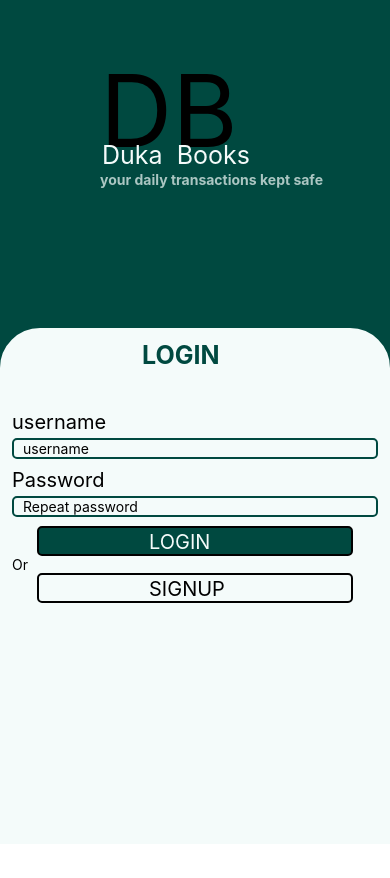
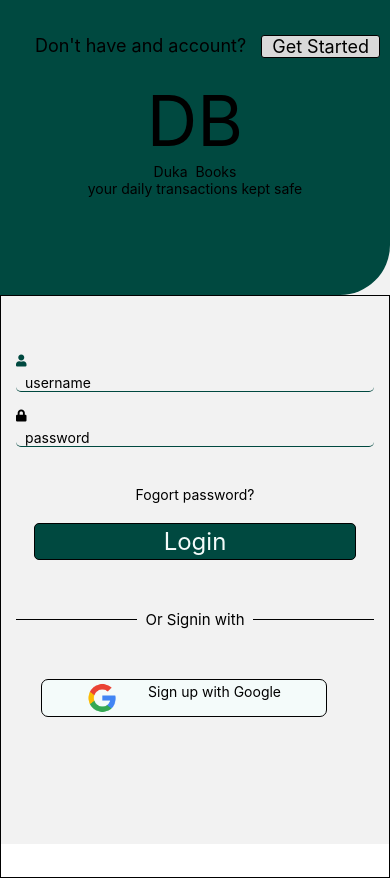
Before and after one commit to jason2000-cpu/Duka_Books, a React Native app: screen /Login in a window 390 px wide. Before the commit the page ends 844 px from the top, so only its background shows below. Built offline with nearby package versions, Linux system fonts and the light colour scheme.

Commit message:
renovated both login and signin UI/UX

```diff
--- a/app/screens/LoginScreen.js
+++ b/app/screens/LoginScreen.js
@@ -1,37 +1,62 @@
 import React from 'react';
-import { Text, View, StyleSheet, TextInput } from 'react-native';
+import { Text, View, StyleSheet, TextInput, Image } from 'react-native';
 import { NavigationContainer } from '@react-navigation/native';
 import { createNativeStackNavigator } from '@react-navigation/native-stack';
+import FontAwesome5 from 'react-native-vector-icons/FontAwesome5'
+
 
 import Colors from '../config/Colors';
+
+
+
+const userIcon = <FontAwesome5 name={'user'} brand solid color={Colors.primary} />;
+const passwordIcon = <FontAwesome5 name={'lock'} brand />;
+
 
 function LoginScreen({navigation}) {
     return (
         <View style={styles.container}>
+            <View style={{backgroundColor:Colors.primary, height:"35%", borderBottomRightRadius: 50}}>
+               <View style={styles.regBtn}>
+                    <Text style={{textAlignVertical: 'center', fontSize: 18}}>Don't have and account?</Text>
+                    <Text style={{borderWidth:1, paddingHorizontal: 10, marginLeft:15,elevation:6, backgroundColor:Colors.grey, borderRadius: 3, fontSize:18, fontWeight:'400' }}  onPress={()=>navigation.navigate('Register') }>Get Started</Text>
+               </View>
             <View style={styles.logo_sec}>
                 <Text style={styles.logo}>DB</Text>
                 <Text style={styles.logo_txt}>Duka  Books</Text>
                 <Text style={styles.logo_ad}>your daily transactions kept safe</Text>
             </View>
-           <View style={styles.form_sec}>
-              <Text style={{ fontSize: 25, fontWeight:'bold', color: Colors.primary ,marginLeft:130, marginBottom: 40}}>LOGIN</Text>
-            <View style={styles.form}>
+            </View>
+            <View style={styles.logForm}>
+
                 <View style={{marginBottom: 9}}>
-                        <Text style={{marginBottom: 4,fontSize:20}}>username</Text>
-                        <TextInput  style={{paddingLeft: 9, borderWidth:2, borderRadius: 5, borderColor:Colors.primary}} placeholder='username'/>
+                    <Text style={{marginBottom: 4,fontSize:20}}>{userIcon}</Text>
+                    <TextInput  style={{paddingLeft: 9, borderBottomWidth:1, borderRadius: 5, borderColor:Colors.primary}} placeholder='username'/>
                 </View>
                 <View style={{marginBottom: 9}}>
-                        <Text style={{marginBottom: 4, fontSize: 20}}>Password</Text>
-                        <TextInput  style={{paddingLeft: 9, borderWidth:2, borderRadius: 5, borderColor:Colors.primary}} placeholder='Repeat password'/>
+                    <Text style={{marginBottom: 4,fontSize:20}}>{passwordIcon}</Text>
+                    <TextInput  style={{paddingLeft: 9, borderBottomWidth:1, borderRadius: 5, borderColor:Colors.primary}}  placeholder='password'/>
                 </View>
-                    <View style={{backgroundColor:Colors.primary, borderWidth: 2,borderRadius: 5, height: 30,marginHorizontal: 25}}>
-                        <Text  style={{paddingLeft:110, color:Colors.secondary, fontSize: 20, paddingTop: 2}} onPress={()=>navigation.navigate('Dashboard')}>LOGIN</Text>
+
+                <View style={{alignItems:'center'}}>
+                    <Text style={{marginTop: 30}}>Fogort password?</Text>
+                    <Text style={{borderWidth:1, textAlign:'center',  marginTop: 20, width: "90%", color: Colors.white, backgroundColor:Colors.primary, elevation:10, borderRadius: 5, fontSize: 24, paddingVertical:3}} onPress={()=>navigation.navigate('Dashboard')}>Login</Text>
                 </View>
-                    <Text>Or</Text>
-                    <View style={{backgroundColor:Colors.secondary, borderWidth: 2,borderRadius: 5, height: 30,marginHorizontal: 25}}>
-                        <Text style={{paddingLeft:110, fontSize: 20, paddingTop: 2}} onPress={()=> navigation.navigate("Register")}>SIGNUP</Text>
+
+                <View style={{ marginTop: 50,flexDirection: 'row', alignItems: 'center'}}>
+                    <View style={{flex: 1, height: 1, backgroundColor: 'black'}} />
+                    <View>
+                        <Text style={{paddingHorizontal:8, textAlign: 'center', fontSize: 15}}>Or Signin with</Text>
                     </View>
+                    <View style={{flex: 1, height: 1, backgroundColor: 'black'}} />
                 </View>
+                <View style={{elevation: 1, backgroundColor: Colors.secondary,borderRadius: 7,flexDirection:'row',alignContent:'center', justifyContent:'space-around', marginLeft: 25,marginTop:50, borderWidth: .5, width: '80%', paddingHorizontal: 30, paddingVertical: 3}}>
+                    <Image source={require('../assets/google-color-icon.png')} style={{width: 30, height:30}} />
+                    <Text style={{textAlignVertical:'center'}}>Sign up with Google</Text>
+                </View>
+
+
+
 
             </View>
         </View>
@@ -40,40 +65,28 @@ function LoginScreen({navigation}) {
 
 const styles = StyleSheet.create({
     container:{
-        backgroundColor: Colors.primary,
-        flex: 1,
-        justifyContent:'flex-end'
-
+        flex:1
+    },
+    regBtn:{
+        flexDirection:'row',
+        justifyContent:'flex-end',
+        marginTop:35,
+        marginRight:10
     },
     logo_sec:{
-        position: 'absolute',
-        top: 50,
-        left: 100,
+        alignItems:'center',
+        marginTop:20
     },
     logo:{
-        fontSize: 100,
-
+        fontSize:70
     },
-   logo_txt:{
-        position:'absolute',
-        top: 90,
-        left: 2,
-        color:Colors.white,
-        fontSize: 25
-    },
-    logo_ad:{
-        color:Colors.white,
-        fontWeight:'bold',
-        opacity:.7
-    },
-    form_sec:{
-        padding: 10,
-        backgroundColor: Colors.secondary,
-        borderWidth:2,
-        borderColor: Colors.secondary,
-        borderTopEndRadius: 40,
-        borderTopLeftRadius: 40,
-        flex: .6
+    logForm:{
+       borderWidth:1,
+        // borderTopLeftRadius:60,
+        paddingTop: 50,
+        paddingHorizontal: 15,
+        height: "69%",
+        borderColor: 'black'
     }
 
 })
--- a/app/screens/RegisterScreen.js
+++ b/app/screens/RegisterScreen.js
@@ -1,35 +1,36 @@
-import React from 'react';
-import { Text, View, StyleSheet, Button, TextInput, Image } from 'react-native';
+import { Text, StyleSheet, View, TextInput, Image} from 'react-native'
+import React, { Component } from 'react'
 import FontAwesome5 from 'react-native-vector-icons/FontAwesome5';
 
 
 
-import Colors from '../config/Colors';
-
+import Colors from '../config/Colors'
 
 
 const userIcon = <FontAwesome5 name={'user'} brand solid color={Colors.primary} />;
 const emailIcon = <FontAwesome5 name={'envelope'} brand solid  color={Colors.primary}/>;
 const phoneIcon = <FontAwesome5 name={'phone'} brand  color={Colors.primary}/>;
 const passwordIcon = <FontAwesome5 name={'lock'} brand />;
-const googleIcon = <FontAwesome5 name={'google-plus-g'} brand size={35}/>
 
 
-
-function RegisterScreen({navigation}) {
+ export default function RegisterScreen({navigation}) {
     return (
       <View style={styles.container}>
+      <View style={{backgroundColor:Colors.primary, height:"31%", borderBottomRightRadius: 50}}>
+            <View style={styles.loginBtn}>
+                <Text style={{textAlignVertical:'center', fontSize:18}}>Already have an account?</Text>
+                <Text style={{borderWidth:1, paddingHorizontal: 10, marginLeft:15,elevation:6, backgroundColor:Colors.grey, borderRadius: 3, fontSize:18, fontWeight:'400' }}  onPress={()=>navigation.navigate('Login') }>LOGIN</Text>
+            </View>
             <View style={styles.logo_sec}>
                 <Text style={styles.logo}>DB</Text>
                 <Text style={styles.logo_txt}>Duka  Books</Text>
                 <Text style={styles.logo_ad}>your daily transactions kept safe</Text>
             </View>
-           <View style={styles.form_sec}>
-               <View style={{flexDirection:'row', justifyContent: 'space-around'}}>
-                  <Text style={{borderWidth: 2, fontSize: 20, paddingHorizontal: 50, fontWeight:'bold',backgroundColor:Colors.primary, color: Colors.white ,marginLeft:1, marginBottom: 40}}>SIGNUP</Text>
-                  <Text style={{borderWidth:2, fontSize: 20, paddingHorizontal: 50, fontWeight:'bold', backgroundColor: Colors.white, color: Colors.primary, marginBottom: 40}}>SIGNIN</Text>
+
       </View>
-            <View style={styles.form}>
+      <View style={styles.regForm}>
+
+
                     <View style={{marginBottom: 9}}>
                         <Text style={{marginBottom: 4,fontSize:20}}>{userIcon}</Text>
                         <TextInput  style={{paddingLeft: 9, borderBottomWidth:1, borderRadius: 5, borderColor:Colors.primary}} placeholder='username'/>
@@ -40,23 +41,16 @@ function RegisterScreen({navigation}) {
                     </View>
                     <View style={{marginBottom: 9}}>
                         <Text  style={{marginBottom: 4,fontSize:20}}>{phoneIcon}</Text>
-                        <TextInput  style={{paddingLeft: 9, borderBottomWidth:1, borderRadius: 5, borderColor:Colors.primary}} placeholder='username'/>
+                        <TextInput  style={{paddingLeft: 9, borderBottomWidth:1, borderRadius: 5, borderColor:Colors.primary}} value='+254' placeholder='phone number'/>
                     </View>
                     <View style={{marginBottom: 9}}>
                         <Text style={{marginBottom: 4,fontSize:20}}>{passwordIcon}</Text>
-                        <TextInput  style={{paddingLeft: 9, borderBottomWidth:1.5, borderRadius: 5, borderColor:Colors.primary}}  placeholder='{passwordIcon}'/>
+                        <TextInput  style={{paddingLeft: 9, borderBottomWidth:1, borderRadius: 5, borderColor:Colors.primary}}  placeholder='password'/>
                     </View>
-                    {/* <View style={{marginBottom: 9}}>
-                        <Text style={{marginBottom: 4, fontSize: 20}}>Password</Text>
-                        <TextInput  style={{paddingLeft: 9, borderWidth:2, borderRadius: 5, borderColor:Colors.primary}} placeholder='Repeat password'/>
-                    </View> */}
-                    {/* <View style={{backgroundColor:Colors.primary, borderWidth: 2,borderRadius: 5, height: 30,marginHorizontal: 25}}>
-                        <Text  style={{paddingLeft:110, color:Colors.secondary, fontSize: 20, paddingTop: 2}} onPress={()=>navigation.navigate('Dashboard')}>SIGNUP</Text>
+
+                    <View style={{alignItems:'center'}}>
+                    <Text style={{borderWidth:1, textAlign:'center',  marginTop: 20, width: "90%", color: Colors.white, backgroundColor:Colors.primary, elevation:10, borderRadius: 5, fontSize: 20, paddingVertical:3}} onPress={()=>navigation.navigate('Dashboard')}>SIGNUP</Text>
                     </View>
-                    <Text>Or</Text>
-                    <View style={{backgroundColor:Colors.secondary, borderWidth: 2,borderRadius: 5, height: 30,marginHorizontal: 25}}>
-                        <Text style={{paddingLeft:110, fontSize: 20, paddingTop: 2}} onPress={()=>navigation.navigate('Login') } >SIGNIN</Text>
-                    </View> */}
 
                     <View style={{ marginTop: 50,flexDirection: 'row', alignItems: 'center'}}>
                         <View style={{flex: 1, height: 1, backgroundColor: 'black'}} />
@@ -65,58 +59,48 @@ function RegisterScreen({navigation}) {
                         </View>
                         <View style={{flex: 1, height: 1, backgroundColor: 'black'}} />
                     </View>
-
-                    {/* <Text style={{marginTop:50, borderWidth: 1, width: '80%', margin: 10, paddingHorizontal: 30, paddingVertical: 3}}><Text>{googleIcon}</Text> Signup with Google</Text> */}
-                    <View style={{ border,borderRadius: 7,flexDirection:'row',alignContent:'center', justifyContent:'space-around', marginLeft: 25,marginTop:50, borderWidth: .5, width: '80%', paddingHorizontal: 30, paddingVertical: 3}}>
-                        <Image source={require('../assets/google-color-icon.png')} style={{width: 40, height:40}} />
+                    <View style={{elevation: 1, backgroundColor: Colors.secondary,borderRadius: 7,flexDirection:'row',alignContent:'center', justifyContent:'space-around', marginLeft: 25,marginTop:50, borderWidth: .5, width: '80%', paddingHorizontal: 30, paddingVertical: 3}}>
+                        <Image source={require('../assets/google-color-icon.png')} style={{width: 30, height:30}} />
                         <Text style={{textAlignVertical:'center'}}>Sign up with Google</Text>
                     </View>
-                    <Text></Text>
-            </View>
+
+
+
+
+
+
+
+
 
       </View>
       </View>
     );
 
 }
+
 const styles = StyleSheet.create({
     container:{
-        backgroundColor: Colors.primary,
-        flex: 1,
-        justifyContent:'flex-end'
-
+        flex:1,
+    },
+    loginBtn:{
+        justifyContent:'flex-end',
+        flexDirection:'row',
+        paddingTop: 40,
+        marginRight: 10
     },
     logo_sec:{
-        position: 'absolute',
-        top: 50,
-        left: 100,
+        alignItems:'center',
+        marginTop:20
     },
     logo:{
-        fontSize: 100,
-
+        fontSize: 70
     },
-   logo_txt:{
-        position:'absolute',
-        top: 90,
-        left: 2,
-        color:Colors.white,
-        fontSize: 25
+    regForm:{
+         borderWidth:1,
+        // borderTopLeftRadius:60,
+        paddingTop: 50,
+        paddingHorizontal: 15,
+        height: "69%",
+        borderColor: 'black'
     },
-    logo_ad:{
-        color:Colors.white,
-        fontWeight:'bold',
-        opacity:.7
-    },
-    form_sec:{
-        padding: 10,
-        backgroundColor: Colors.secondary,
-        borderWidth:2,
-        borderColor: Colors.secondary,
-        borderTopEndRadius: 40,
-        borderTopLeftRadius: 40,
-        flex: .74
-    }
-
 })
-
-export default RegisterScreen;
```
Lines whose indentation alone changed are shown as unchanged.
